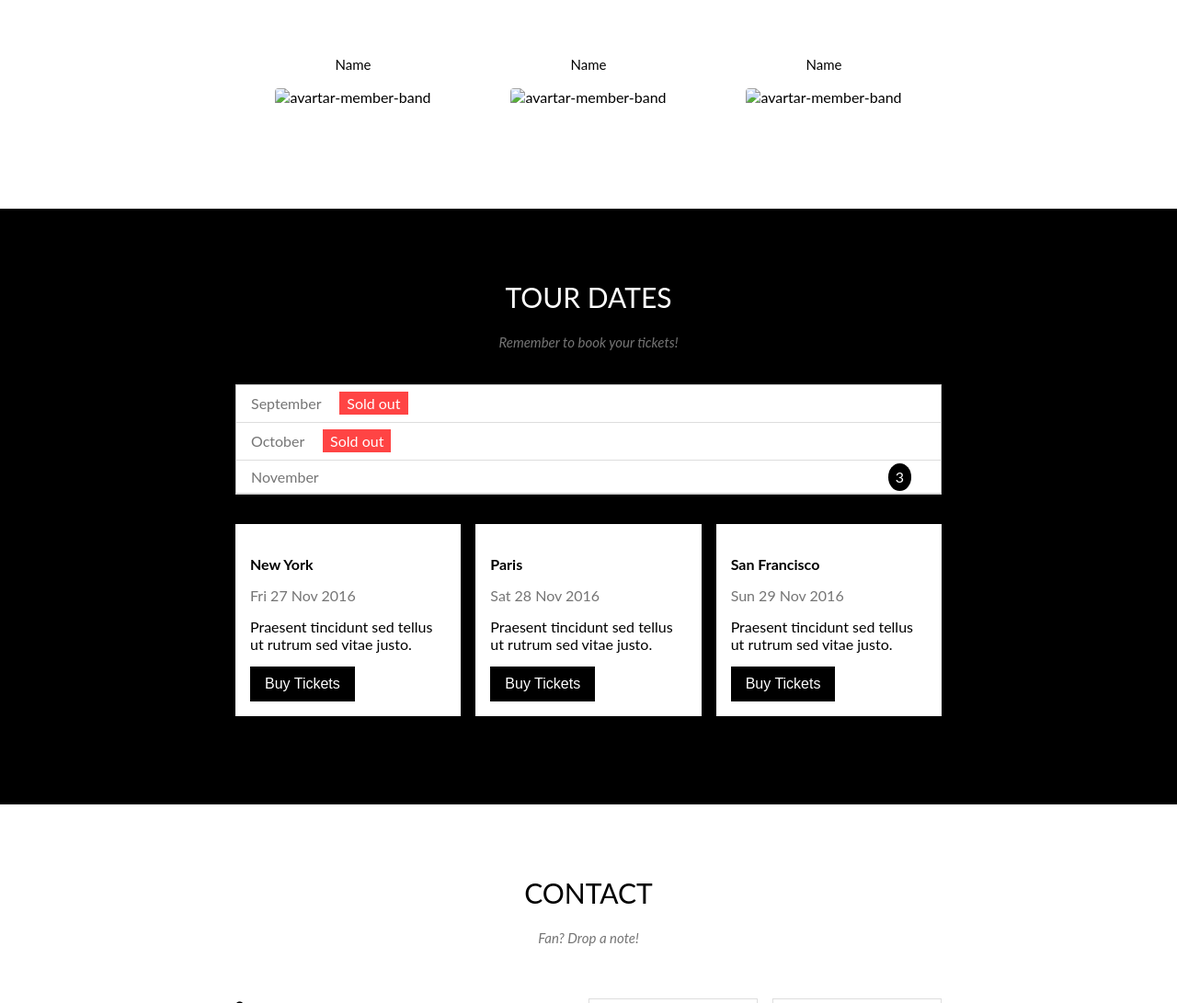
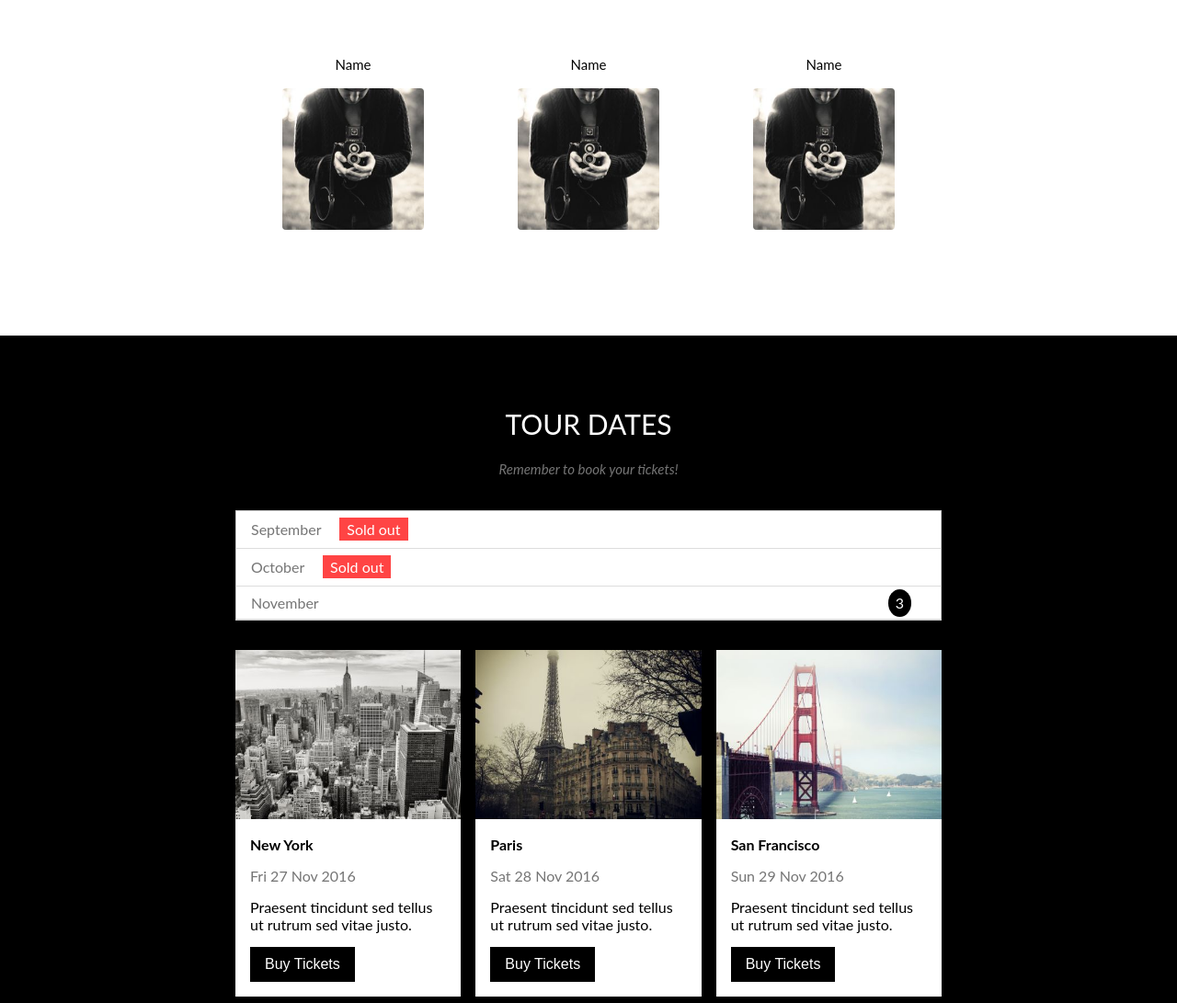
Before and after one commit to dcthoai/band-web, a plain HTML site: page index.html in a window 1280 px wide. Shown: the part 996-2087 px from the top of the page at 92% size. Drawn offline with Linux system fonts and the light colour scheme; the site is published under a folder, as on GitHub Pages, so addresses that start at the root find nothing; files whose address does not match are found by name.

Commit message:
change link image of slider

```diff
--- a/index.html
+++ b/index.html
@@ -58,17 +58,17 @@
                 <div class="profile">
                     <div class="member">
                         <p class="name-member">Name</p>
-                        <img src="/assets/img/content/bandmember.jpg" alt="avartar-member-band">
+                        <img src="./assets/img/content/bandmember.jpg" alt="avartar-member-band">
                     </div>
 
                     <div class="member">
                         <p class="name-member">Name</p>
-                        <img src="/assets/img/content/bandmember.jpg" alt="avartar-member-band">
+                        <img src="./assets/img/content/bandmember.jpg" alt="avartar-member-band">
                     </div>
 
                     <div class="member">
                         <p class="name-member">Name</p>
-                        <img src="/assets/img/content/bandmember.jpg" alt="avartar-member-band">
+                        <img src="./assets/img/content/bandmember.jpg" alt="avartar-member-band">
                     </div>
                 </div>
             </div>
@@ -104,7 +104,7 @@
                     <!-- Begin: Buy tickets -->
                     <div class="buy-tickets">
                         <div class="tour-place">
-                            <img style="width: 100%;" src="/assets/img/content/newyork.jpg" alt="">
+                            <img style="width: 100%;" src="./assets/img/content/newyork.jpg" alt="">
                             <div class="name-tour">
                                 <p style="font-weight: 700;">New York</p>
                                 <p style="color: #757575;">Fri 27 Nov 2016</p>
@@ -115,7 +115,7 @@
                         </div>
 
                         <div class="tour-place tour-place-mid">
-                            <img style="width: 100%;" src="/assets/img/content/paris.jpg" alt="">
+                            <img style="width: 100%;" src="./assets/img/content/paris.jpg" alt="">
                             <div class="name-tour">
                                 <p style="font-weight: 700;">Paris</p>
                                 <p style="color: #757575;">Sat 28 Nov 2016</p>
@@ -126,7 +126,7 @@
                         </div>
 
                         <div class="tour-place">
-                            <img style="width: 100%;" src="/assets/img/content/sanfrancisco.jpg" alt="">
+                            <img style="width: 100%;" src="./assets/img/content/sanfrancisco.jpg" alt="">
                             <div class="name-tour">
                                 <p style="font-weight: 700;">San Francisco</p>
                                 <p style="color: #757575;">Sun 29 Nov 2016</p>
@@ -189,7 +189,7 @@
 
         <!-- Footer -->
         <div id="footer">
-            <img style="width: 100%;" src="assets/img/map.jpg" alt="map">
+            <img style="width: 100%;" src="./assets/img/map.jpg" alt="map">
             <div class="icons">
                 <i class="social fa fa-facebook-official"></i>
                 <i class="social fa fa-instagram"></i>
```
